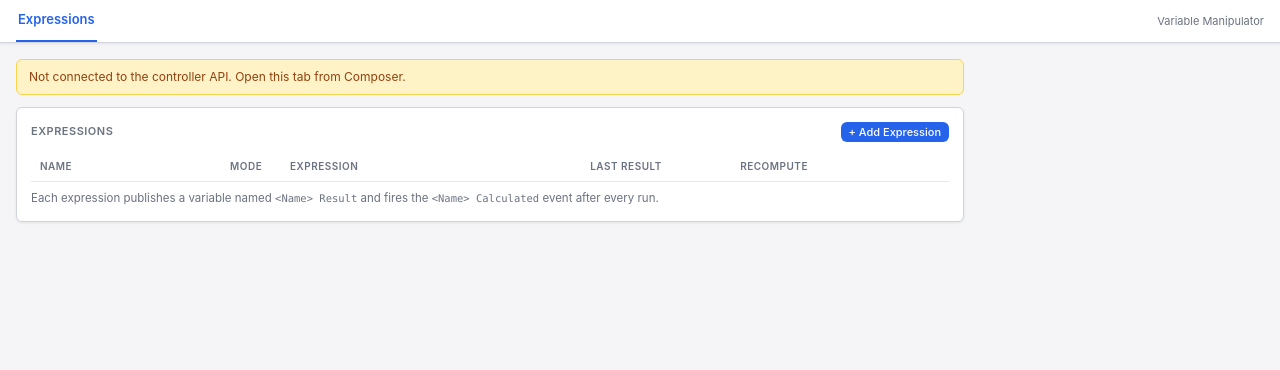
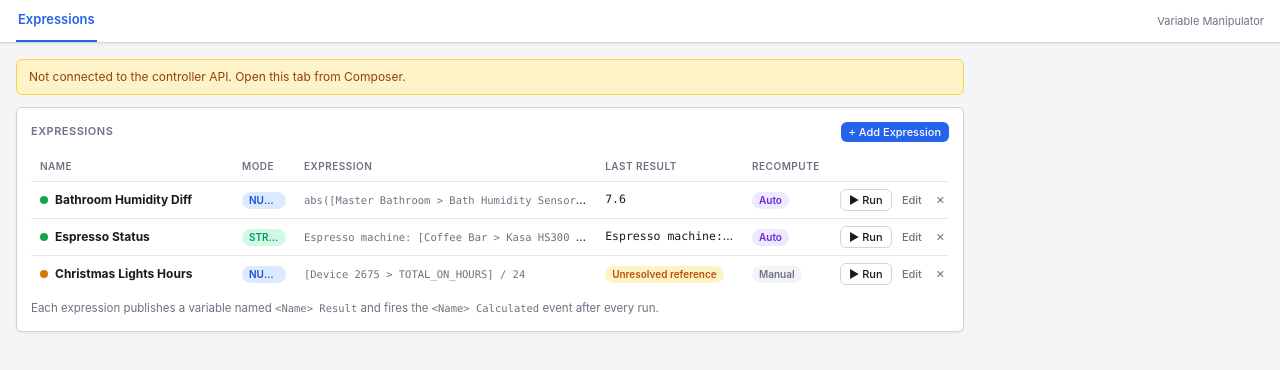
Before and after one commit to finitelabs/control4-finite-labs-essentials, a website: page drivers/variable_manipulator/www/html/index.html in a window 1280 px wide. Drawn offline with Linux system fonts and the light colour scheme.

Commit message:
Make the Expressions tab layout fluid
The expression table used fixed column widths and clipped the action
buttons when the pane narrowed. Switch to a fixed-layout table with
percentage columns and ellipsis truncation (full values in tooltips),
hide the Mode and Recompute columns progressively on narrow panes, and
keep a horizontal scroll container as the last resort so nothing bleeds
out of the card. The editor split now wraps, with the variable browser
going full width above the editor on narrow panes. Chips truncate with
an ellipsis instead of clipping. Opening the page outside Composer now
renders demo data so the layout can be previewed without a controller.

```diff
--- a/drivers/variable_manipulator/www/html/index.html
+++ b/drivers/variable_manipulator/www/html/index.html
@@ -50,7 +50,11 @@
       font-size: 13px;
       border-bottom: 2px solid var(--accent);
     }
-    .nav-meta { font-size: 11px; color: var(--text-muted); }
+    .nav-meta {
+      font-size: 11px; color: var(--text-muted);
+      margin-left: 12px; min-width: 0;
+      white-space: nowrap; overflow: hidden; text-overflow: ellipsis;
+    }
 
     .panel { display: none; padding: 16px; max-width: 980px; }
     .panel.active { display: block; }
@@ -102,16 +106,26 @@
     .btn-sm { padding: 3px 8px; font-size: 11px; }
     .btn:focus-visible { outline: 2px solid var(--accent); outline-offset: 1px; }
 
-    table { width: 100%; border-collapse: collapse; }
+    .table-wrap { overflow-x: auto; }
+    table { width: 100%; min-width: 480px; border-collapse: collapse; table-layout: fixed; }
     th, td { text-align: left; padding: 7px 9px; border-bottom: 1px solid #e5e7eb; vertical-align: middle; }
-    th { font-size: 10px; text-transform: uppercase; letter-spacing: 0.5px; color: var(--text-muted); font-weight: 600; }
+    th {
+      font-size: 10px; text-transform: uppercase; letter-spacing: 0.5px;
+      color: var(--text-muted); font-weight: 600;
+      white-space: nowrap; overflow: hidden; text-overflow: ellipsis;
+    }
     td { font-size: 12px; }
+    .trunc { overflow: hidden; text-overflow: ellipsis; white-space: nowrap; }
     tbody tr:hover td { background: var(--surface-hover); }
     tbody tr:last-child td { border-bottom: none; }
+    @media (max-width: 840px) { .col-mode { display: none; } }
+    @media (max-width: 720px) { .col-recompute { display: none; } }
 
     .chip {
       display: inline-block; padding: 1px 7px; border-radius: 10px;
       font-size: 10px; font-weight: 600;
+      max-width: 100%; overflow: hidden; text-overflow: ellipsis;
+      white-space: nowrap; vertical-align: bottom;
     }
     .chip-num { background: #dbeafe; color: #1d4ed8; }
     .chip-str { background: #d1fae5; color: #059669; }
@@ -124,20 +138,20 @@
     .status-warn { background: var(--warning); }
     .status-none { background: #d1d5db; }
 
-    .expr-rendered {
-      display: block; max-width: 300px;
-      white-space: nowrap; overflow: hidden; text-overflow: ellipsis;
-      font-family: var(--mono); font-size: 10.5px; color: var(--text-muted);
-    }
+    .expr-rendered { font-family: var(--mono); font-size: 10.5px; color: var(--text-muted); }
     .res { font-family: var(--mono); font-size: 11.5px; font-variant-numeric: tabular-nums; }
     .hint { font-size: 11.5px; color: var(--text-muted); margin-top: 8px; }
     .hint code, .pub code { font-family: var(--mono); font-size: 10.5px; }
     .empty { padding: 22px 8px; text-align: center; color: var(--text-muted); font-size: 12.5px; }
 
-    /* Editor layout */
-    .split { display: flex; gap: 12px; align-items: stretch; }
-    .browser { width: 300px; flex: none; display: flex; flex-direction: column; max-height: 560px; }
-    .editor-col { flex: 1; min-width: 0; display: flex; flex-direction: column; gap: 12px; }
+    /* Editor layout: browser pane keeps a narrow band on wide panes and wraps
+       to a full-width row on narrow ones. */
+    .split { display: flex; gap: 12px; align-items: stretch; flex-wrap: wrap; }
+    .browser { flex: 1 1 260px; max-width: 340px; display: flex; flex-direction: column; max-height: 560px; }
+    .editor-col { flex: 999 1 400px; min-width: 0; display: flex; flex-direction: column; gap: 12px; }
+    @media (max-width: 740px) {
+      .browser { max-width: none; max-height: 320px; }
+    }
 
     .tree-wrap { overflow-y: auto; flex: 1; margin-top: 8px; }
     .troom {
@@ -157,7 +171,7 @@
       color: #374151; cursor: pointer;
     }
     .tvar:hover { background: #eef2ff; outline: 1px solid #c7d2fe; }
-    .tvar .vname { font-family: var(--mono); font-size: 11px; overflow: hidden; text-overflow: ellipsis; white-space: nowrap; }
+    .tvar .vname { flex: 1; min-width: 0; font-family: var(--mono); font-size: 11px; overflow: hidden; text-overflow: ellipsis; white-space: nowrap; }
     .tvar .vval {
       margin-left: auto; font-family: var(--mono); font-size: 11px;
       color: var(--text-muted); font-variant-numeric: tabular-nums;
@@ -216,19 +230,21 @@
       <h3 style="margin:0;">Expressions</h3>
       <button class="btn btn-primary btn-sm" onclick="openEditor(null)">+ Add Expression</button>
     </div>
+    <div class="table-wrap">
       <table id="expr-table">
         <thead>
           <tr>
-          <th style="width:190px;">Name</th>
-          <th style="width:60px;">Mode</th>
+            <th style="width:22%;">Name</th>
+            <th class="col-mode" style="width:62px;">Mode</th>
             <th>Expression</th>
-          <th style="width:150px;">Last Result</th>
-          <th style="width:72px;">Recompute</th>
-          <th style="width:132px;"></th>
+            <th style="width:16%;">Last Result</th>
+            <th class="col-recompute" style="width:88px;">Recompute</th>
+            <th style="width:118px;"></th>
           </tr>
         </thead>
         <tbody id="expr-rows"></tbody>
       </table>
+    </div>
     <div class="empty" id="expr-empty" style="display:none;">No expressions yet. Add Expression to create one.</div>
     <p class="hint">Each expression publishes a variable named <code>&lt;Name&gt; Result</code> and fires the <code>&lt;Name&gt; Calculated</code> event after every run.</p>
   </div>
@@ -445,13 +461,13 @@ function renderList() {
     else resCell = '<span class="res" style="color:var(--text-muted);">-</span>';
     var autoChip = x.auto ? '<span class="chip chip-auto">Auto</span>' : '<span class="chip chip-man">Manual</span>';
     html += '<tr data-name="' + esc(x.name) + '">'
-      + '<td><span class="status-dot ' + dot + '"></span><b>' + esc(x.name) + '</b></td>'
-      + '<td>' + modeChip + '</td>'
-      + '<td><span class="expr-rendered" title="' + esc(x.rendered || x.template) + '">' + esc(x.rendered || x.template) + '</span></td>'
-      + '<td class="cell-result">' + resCell + '</td>'
-      + '<td>' + autoChip + '</td>'
+      + '<td class="trunc" title="' + esc(x.name) + '"><span class="status-dot ' + dot + '"></span><b>' + esc(x.name) + '</b></td>'
+      + '<td class="col-mode">' + modeChip + '</td>'
+      + '<td class="trunc"><span class="expr-rendered" title="' + esc(x.rendered || x.template) + '">' + esc(x.rendered || x.template) + '</span></td>'
+      + '<td class="cell-result trunc">' + resCell + '</td>'
+      + '<td class="col-recompute">' + autoChip + '</td>'
       + '<td style="text-align:right; white-space:nowrap;">'
-      + '<button class="btn btn-outline btn-sm" onclick="runExpression(\'' + escAttr(x.name) + '\')">&#9654; Run</button> '
+      + '<button class="btn btn-outline btn-sm" title="Recalculate now" onclick="runExpression(\'' + escAttr(x.name) + '\')">&#9654; Run</button> '
       + '<button class="btn btn-ghost" onclick="editExpression(\'' + escAttr(x.name) + '\')">Edit</button>'
       + '<button class="btn btn-ghost" title="Delete" onclick="deleteExpression(\'' + escAttr(x.name) + '\')">&#10005;</button>'
       + '</td></tr>';
@@ -704,7 +720,30 @@ function insertToken(deviceId, variableId) {
   document.getElementById('nav-meta').textContent = 'Variable Manipulator' + (gDriverId ? ' · device ' + gDriverId : '');
   document.getElementById('expr-name').addEventListener('input', updatePublishLine);
   if (!gApiHost) {
+    // No controller API (opened outside Composer): show demo data so the
+    // layout can be previewed.
     document.getElementById('conn-warn').style.display = 'block';
+    var now = Math.floor(Date.now() / 1000);
+    onConfig([
+      { name: 'Bathroom Humidity Diff', mode: 'equation', auto: true, ts: now,
+        template: 'abs(PARAM{2306,1002} - PARAM{2311,1002})', result: '7.6',
+        rendered: 'abs([Master Bathroom > Bath Humidity Sensor > HUMIDITY] - [Upstairs Hallway > Hall Humidity Sensor > HUMIDITY])' },
+      { name: 'Espresso Status', mode: 'string', auto: true, ts: now,
+        template: 'Espresso machine: PARAM{2795,1017} W', result: 'Espresso machine: 1343 W',
+        rendered: 'Espresso machine: [Coffee Bar > Kasa HS300 Power Strip > Output 5 Power] W' },
+      { name: 'Christmas Lights Hours', mode: 'equation', auto: false, ts: now,
+        template: 'PARAM{2675,1003} / 24', error: 'unresolved variable reference',
+        rendered: '[Device 2675 > TOTAL_ON_HOURS] / 24' }
+    ]);
+    onDevices([
+      { id: 2306, name: 'Bath Humidity Sensor', roomName: 'Master Bathroom' },
+      { id: 2311, name: 'Hall Humidity Sensor', roomName: 'Upstairs Hallway' },
+      { id: 2795, name: 'Kasa HS300 Power Strip', roomName: 'Coffee Bar' }
+    ]);
+    onDeviceVariables(2306, [
+      { id: 1002, name: 'HUMIDITY', type: 'NUMBER', value: '61.8' },
+      { id: 1001, name: 'TEMPERATURE', type: 'NUMBER', value: '74.2' }
+    ]);
     return;
   }
   await initSocket();
```
Lines whose indentation alone changed are shown as unchanged.
